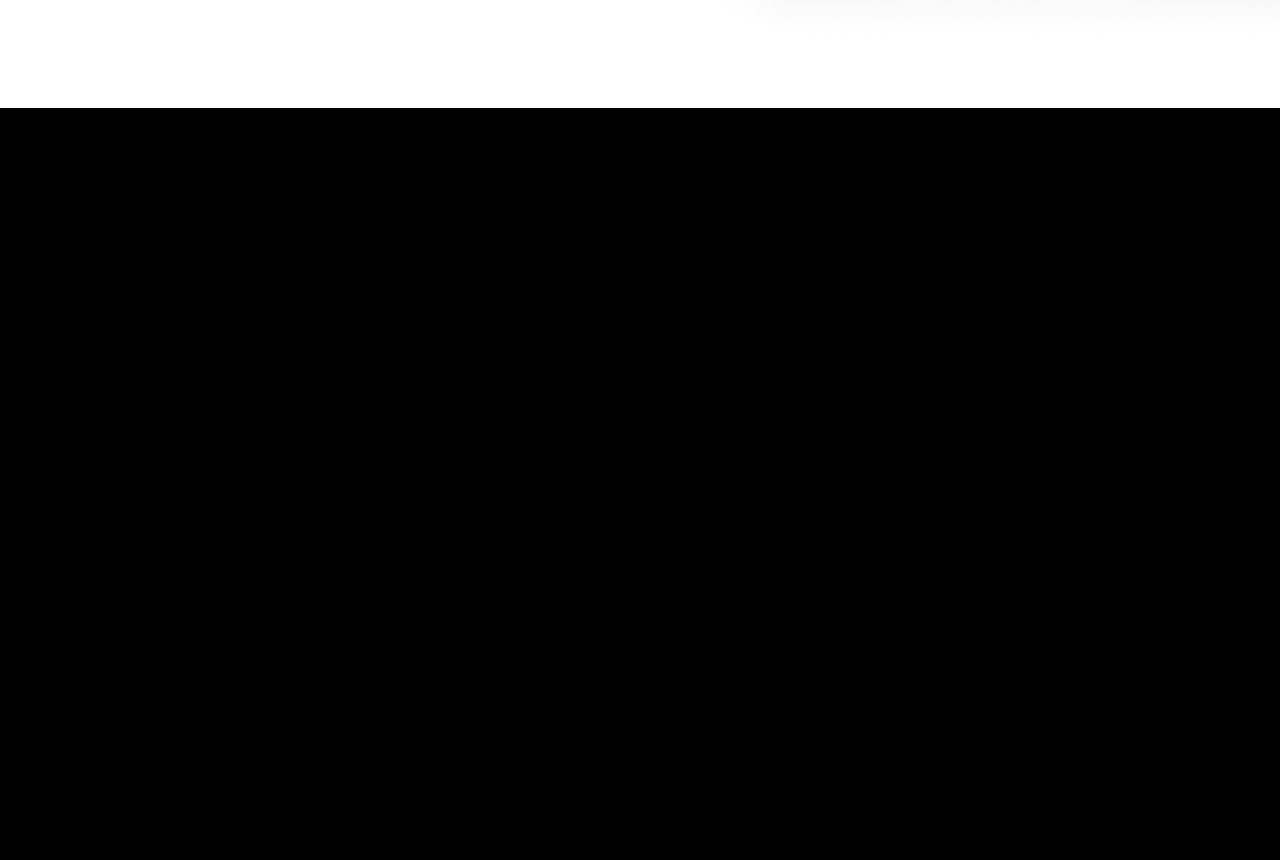
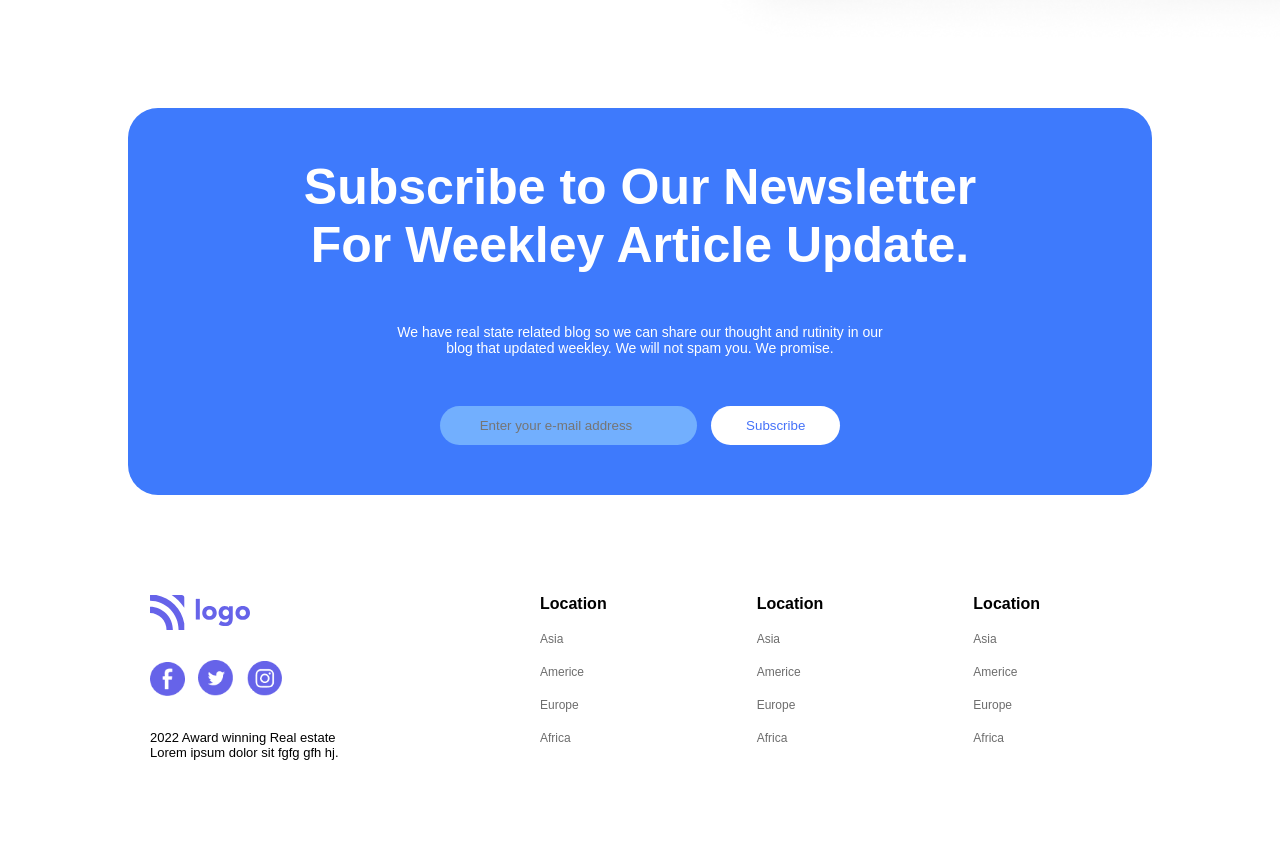
Before and after one commit to AtulSinghAtul/fsjs2-12th-Dec-Project-11, a plain HTML site: page index.html in a window 1280 px wide. Shown: the part 4030-4890 px from the top of the page. Before the commit the page ends 4138 px from the top, so only its background shows below. Drawn offline with Linux system fonts and the light colour scheme.

Commit message:
submit final code

```diff
--- a/index.html
+++ b/index.html
@@ -222,6 +222,62 @@
           </div>
         </div>
       </section>
+
+      <section aria-label="subscribe-section" class="subscribe-section">
+        <div class="subscribe-box">
+          <h2>Subscribe to Our Newsletter For Weekley Article Update.</h2>
+          <p>
+            We have real state related blog so we can share our thought and
+            rutinity in our blog that updated weekley. We will not spam you. We
+            promise.
+          </p>
+          <div class="input-section">
+            <input type="email" placeholder="Enter your e-mail address" />
+            <button>Subscribe</button>
+          </div>
+        </div>
+      </section>
+
+      <footer>
+        <div class="icon-footer">
+          <img src="./assets/Icons/Logo.svg" alt="" />
+
+          <div>
+            <img src="./assets/Icons/facebook.png" alt="" />
+            <img src="./assets/Icons/twitter.png" alt="" />
+            <img src="./assets/Icons/instagram.png" alt="" />
+          </div>
+          <p>
+            2022 Award winning Real estate Lorem ipsum dolor sit fgfg gfh hj.
+          </p>
+        </div>
+
+        <div class="footer-text">
+          <div>
+            <strong>Location</strong>
+            <span>Asia</span>
+            <span>Americe</span>
+            <span>Europe</span>
+            <span>Africa</span>
+          </div>
+
+          <div>
+            <strong>Location</strong>
+            <span>Asia</span>
+            <span>Americe</span>
+            <span>Europe</span>
+            <span>Africa</span>
+          </div>
+
+          <div>
+            <strong>Location</strong>
+            <span>Asia</span>
+            <span>Americe</span>
+            <span>Europe</span>
+            <span>Africa</span>
+          </div>
+        </div>
+      </footer>
     </div>
   </body>
 </html>
--- a/style.css
+++ b/style.css
@@ -316,3 +316,95 @@ img[src="./assets/Icons/Logo.svg"] {
   border-radius: 30px;
   font-weight: 600;
 }
+.subscribe-section {
+  width: 100vw;
+  height: fit-content;
+  background-color: #fff;
+  display: flex;
+  justify-content: center;
+  align-items: center;
+}
+.subscribe-box {
+  height: fit-content;
+  display: flex;
+  flex-direction: column;
+  justify-content: center;
+  align-items: center;
+  gap: 50px;
+  text-align: center;
+  background-color: rgb(62, 122, 252);
+  border-radius: 30px;
+  color: #fff;
+  padding: 50px 100px;
+  width: 80vw;
+}
+.subscribe-box h2 {
+  font-size: 50px;
+  width: 700px;
+}
+.subscribe-box p {
+  font-size: 14px;
+  width: 500px;
+}
+.subscribe-box input {
+  border: none;
+  outline: none;
+  padding: 12px 40px;
+  border-radius: 30px;
+  background-color: rgb(114, 175, 254);
+  color: #fff;
+}
+.subscribe-box button {
+  border: none;
+  outline: none;
+  padding: 12px 35px;
+  border-radius: 30px;
+  background-color: #fff;
+  color: rgb(69, 114, 249);
+  margin-left: 10px;
+}
+
+footer {
+  width: 100vw;
+  background-color: #fff;
+  display: flex;
+  flex-direction: row;
+  justify-content: space-between;
+  align-items: flex-start;
+  padding: 100px 150px;
+}
+.icon-footer {
+  display: flex;
+  flex-direction: column;
+  justify-content: center;
+  align-items: flex-start;
+  gap: 30px;
+}
+.icon-footer > div > img {
+  width: 35px;
+  margin-right: 9px;
+}
+.icon-footer p {
+  font-size: 13px;
+  width: 200px;
+}
+.footer-text {
+  display: flex;
+  flex-direction: row;
+  justify-content: space-around;
+  align-items: flex-start;
+  gap: 150px;
+  margin-right: 90px;
+}
+.footer-text > div {
+  display: flex;
+  flex-direction: column;
+  justify-content: center;
+  align-items: flex-start;
+  gap: 19px;
+}
+
+.footer-text > div > span {
+  font-size: 12px;
+  color: rgb(109, 109, 109);
+}
```
